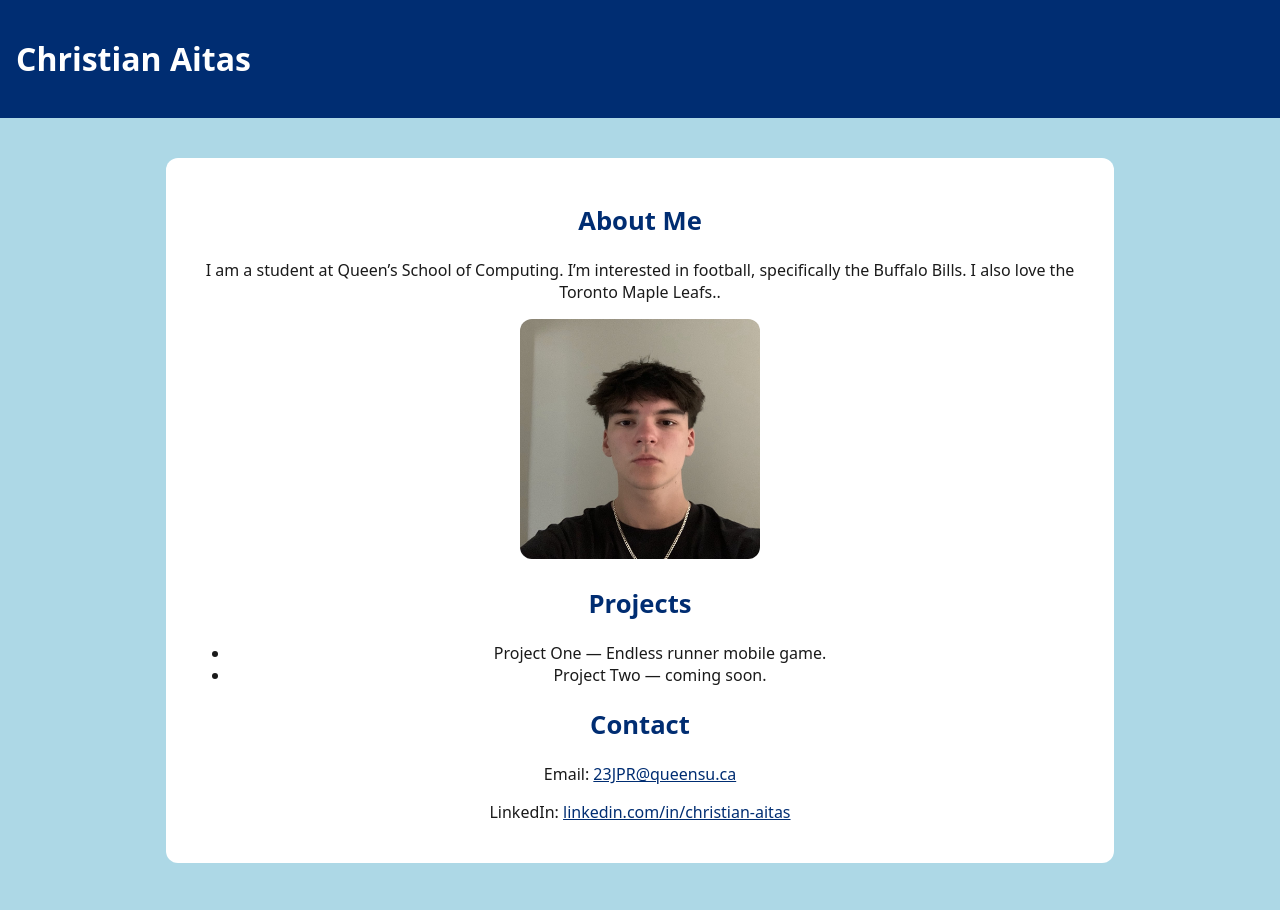
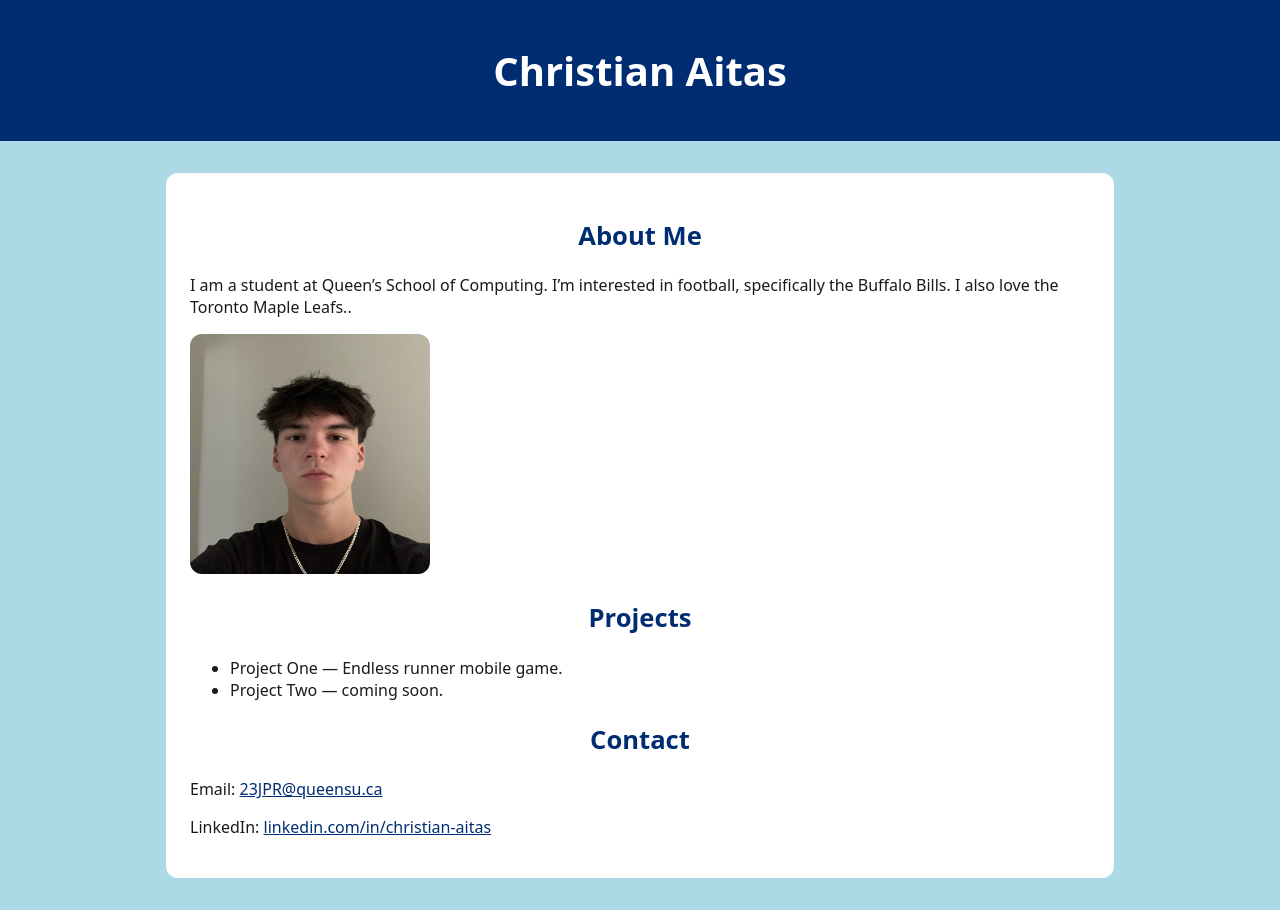
Before and after one commit to cjaitas/queens-student-page, a plain HTML site: page index.html in a window 1280 px wide. Drawn offline with Linux system fonts and the light colour scheme.

Commit message:
Update style.css

```diff
--- a/style.css
+++ b/style.css
@@ -3,10 +3,14 @@
 }
 body { font-family: system-ui, sans-serif; margin:0; background:#add8e6; color:#fff; }
 header { background:var(--blue); color:#fff; padding:1rem; }
-main { background:#fff; color:#1a1a1a; max-width:900px; margin:2.5rem auto; border-radius:12px; padding:1.5rem; text-align:center; }
+main { background:#fff; color:#1a1a1a; max-width:900px; margin:2rem auto; border-radius:12px; padding:1.5rem; }
 a { color: var(--blue); }
 /* === personalize below by changing colors or spacing === */
 /* example: make headings blue and a bit larger */
+h1, h2 {
+  font-size: 2.5rem;    /* Makes the font larger */
+  text-align: center;    /* Centers the text */
+}
 h2 { color: var(--blue); font-size: 1.6rem; }
 /* example: make your photo round */
 img { border-radius: 12px; }
```
